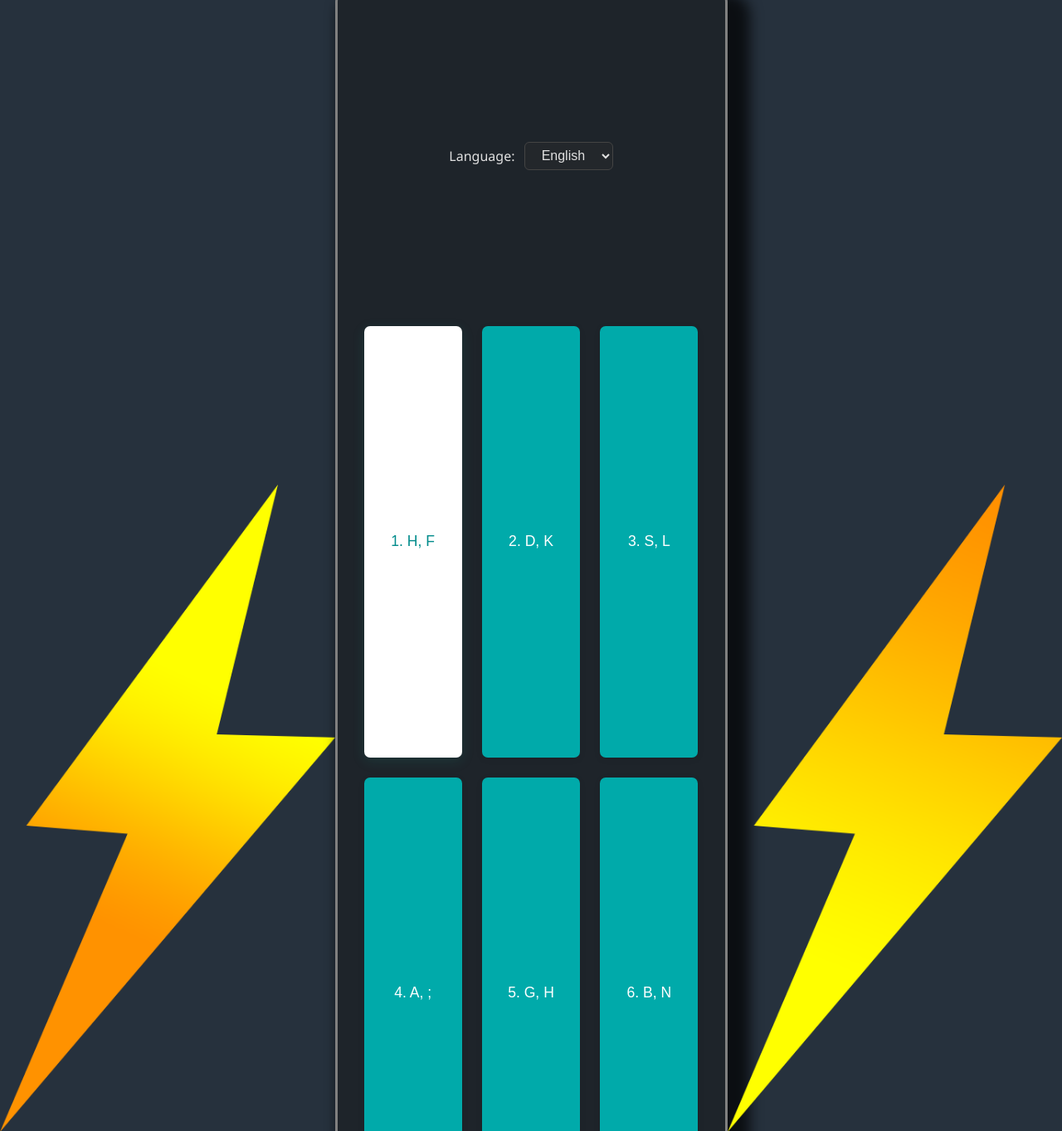
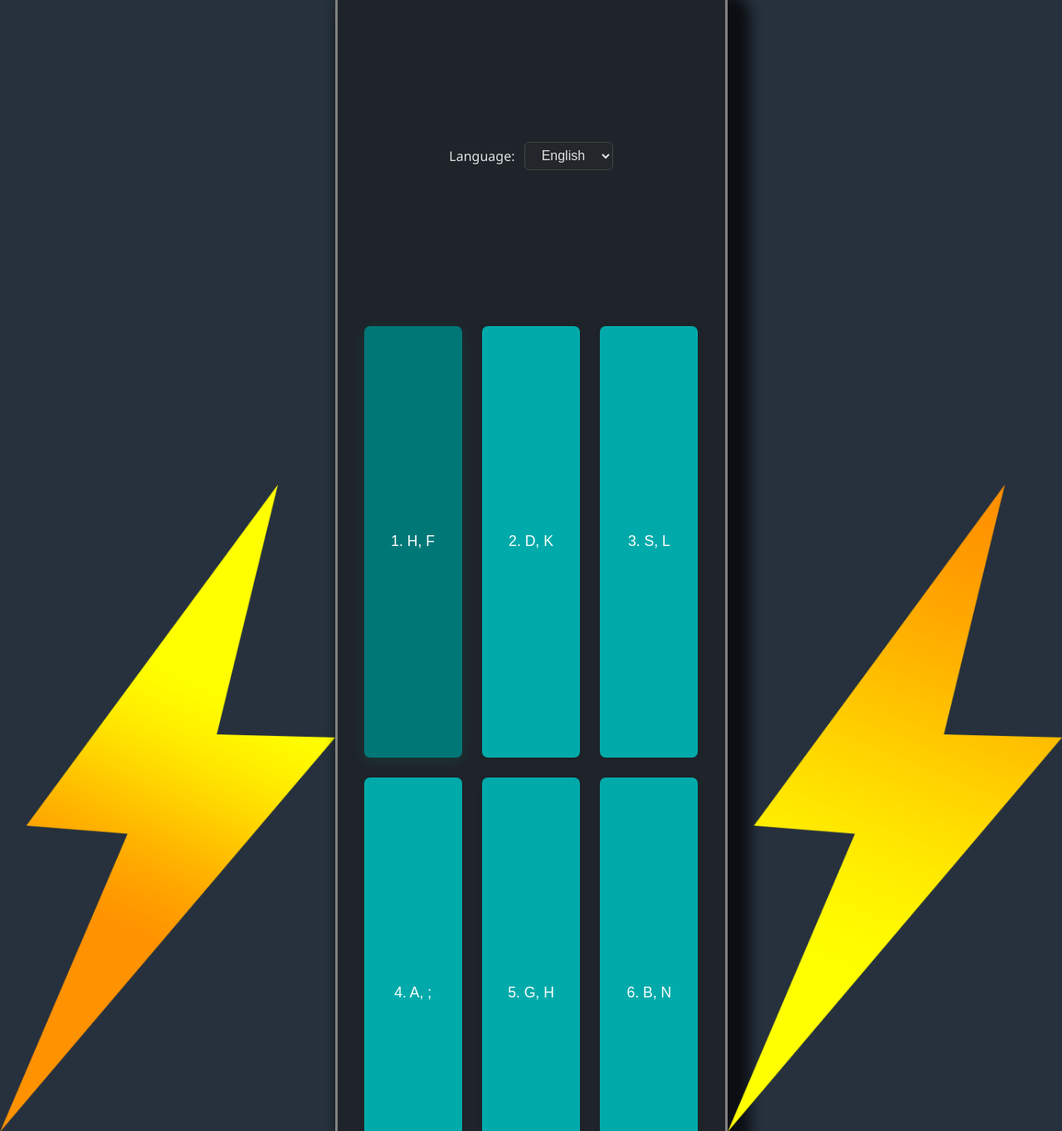
Before and after one commit to m-ismail-x2/thunder-typer, a Django app: page /typer/ in a window 1280 px wide, with the pointer over the restyled element. Shown: the part 337-1700 px from the top of the page at 83% size. Run offline with Django 5.2, Linux system fonts and the light colour scheme; data comes from the database, SQL or seed files in the repository.

Commit message:
Fix: change bg color for button hover

```diff
--- a/static/typer/css/style.css
+++ b/static/typer/css/style.css
@@ -338,8 +338,7 @@ nav img
 }
 
 .btn:hover {
-    background: #fff;
-    color: darkcyan;
+    background: #077;
     box-shadow: 0 4px 16px rgba(26, 188, 156, 0.13);
 }
 
@@ -410,5 +409,5 @@ input[type="email"], input[type="password"], input[type="text"] {
 }
 
 ::-webkit-scrollbar-thumb:hover {
-  background-color: #fff;
+  background-color: #077;
 }
```
